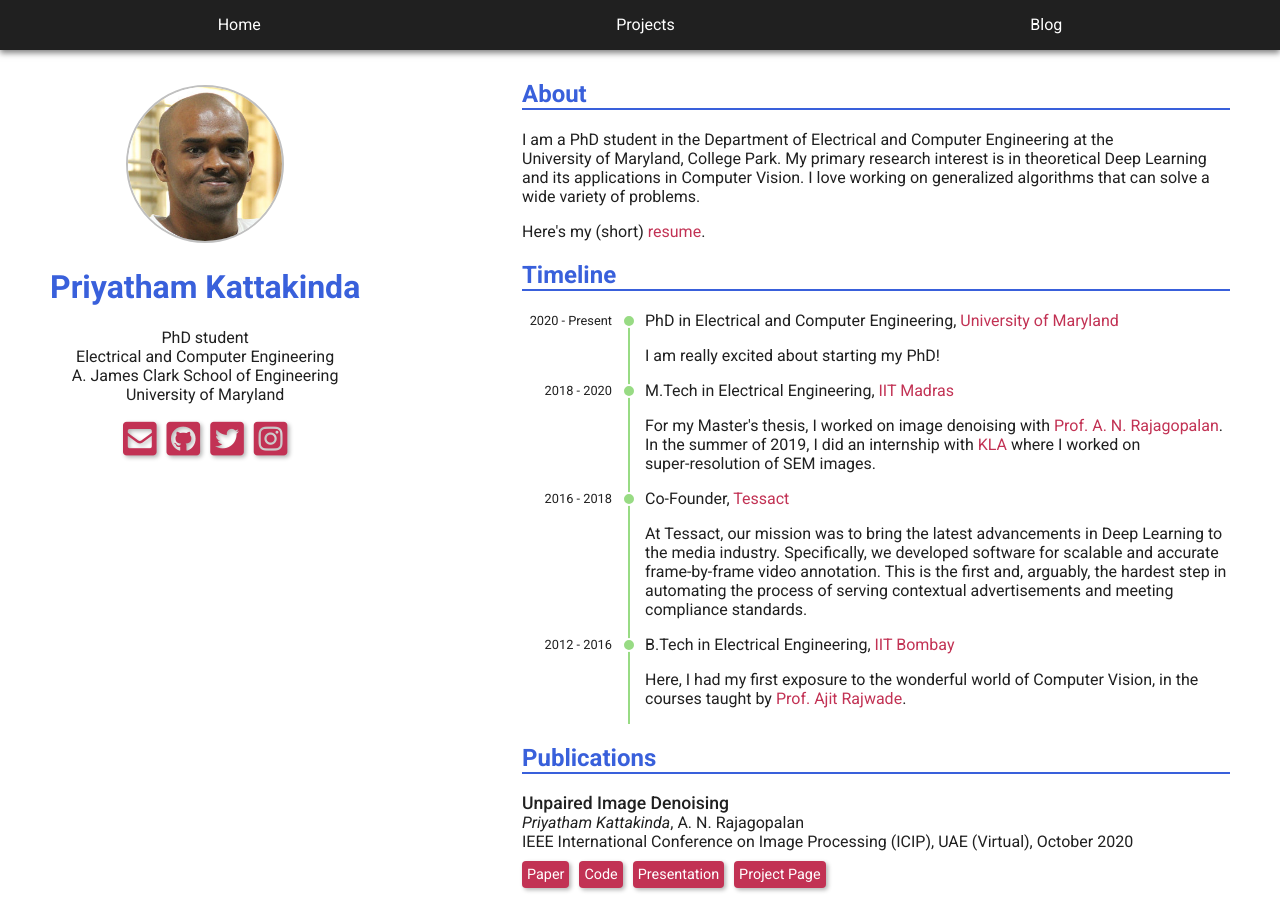
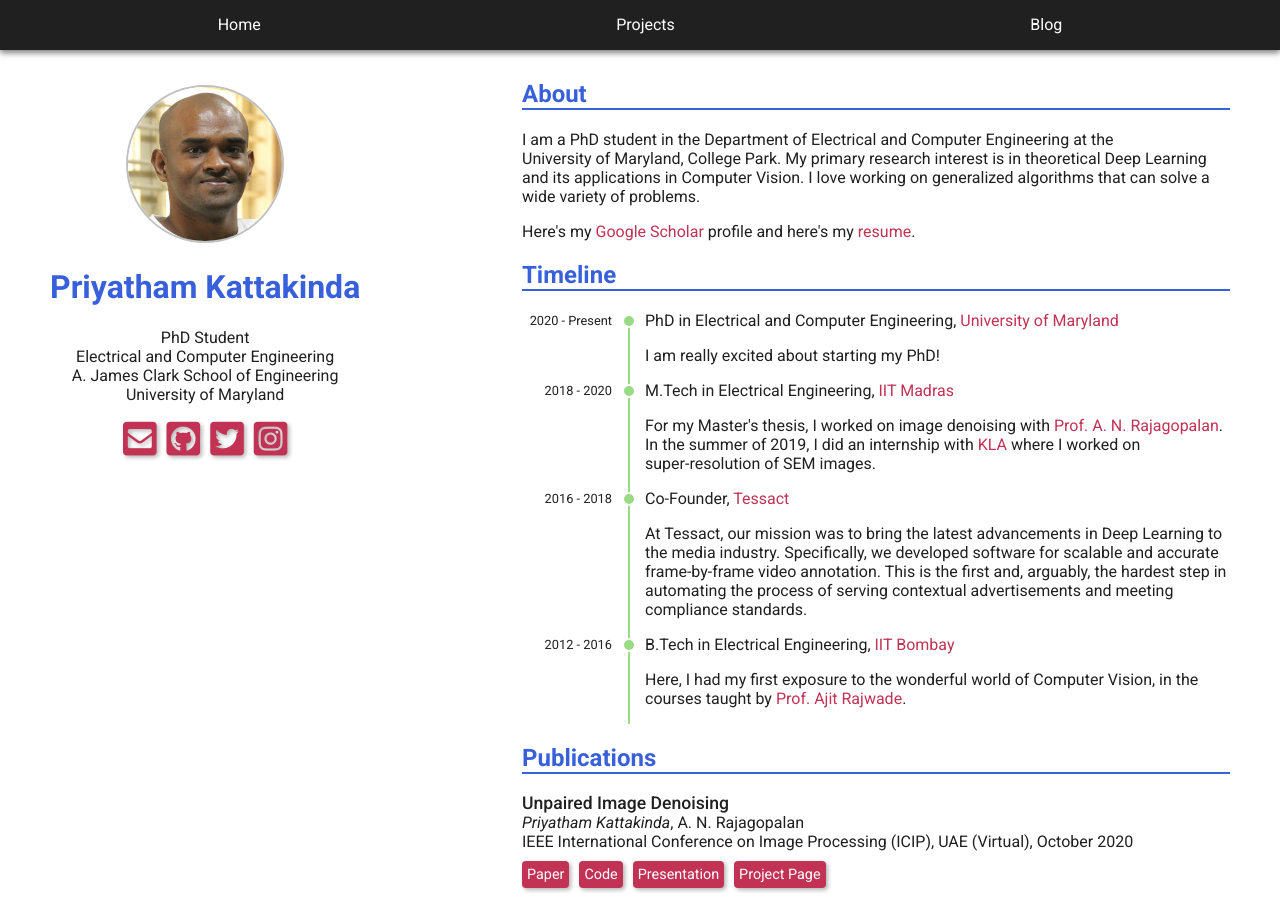
Before and after one commit to priyathamkat/priyathamkat.github.io, a Jekyll site: the page built from index.nonamp.html, in a window 1280 px wide and 900 px high. Built offline with Jekyll 4.4.1, drawn with Linux system fonts in a browser that asks for light colours; nearby versions of some CDN libraries.

Commit message:
Add google scholar

```diff
--- a/index.html
+++ b/index.html
@@ -405,7 +405,9 @@
                 wide variety of problems.
             </p>
             <p>
-                Here's my (short) <a href="/assets/resume.pdf">resume</a>.
+                Here's my <a href="https://scholar.google.com/citations?user=D9ebp-YAAAAJ&hl=en"
+                    aria-label="Google Scholar" rel="noreferrer">Google Scholar</a> profile
+                and here's my <a href="/assets/resume.pdf">resume</a>.
             </p>
         </section>
         <section id="timeline">
--- a/index.nonamp.html
+++ b/index.nonamp.html
@@ -28,7 +28,7 @@
             alt="Priyatham Kattakinda's headshot">
         <h1>Priyatham Kattakinda</h1>
         <p>
-            PhD student <br>
+            PhD Student <br>
             Electrical and Computer Engineering <br>
             A. James Clark School of Engineering <br>
             University of Maryland
@@ -71,7 +71,9 @@
                 wide variety of problems.
             </p>
             <p>
-                Here's my (short) <a href="/assets/resume.pdf">resume</a>.
+                Here's my <a href="https://scholar.google.com/citations?user=D9ebp-YAAAAJ&hl=en"
+                    aria-label="Google Scholar" rel="noreferrer">Google Scholar</a> profile
+                and here's my <a href="/assets/resume.pdf">resume</a>.
             </p>
         </section>
         <section id="timeline">
```
